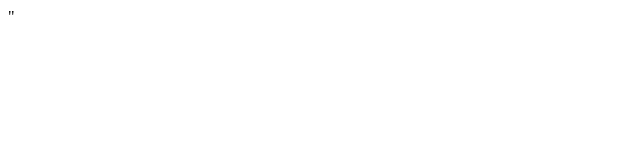
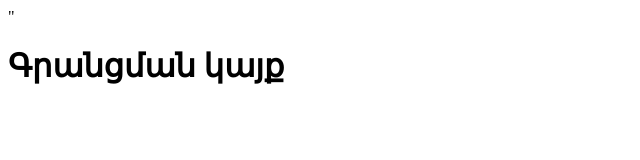
Before and after one commit to martinproject1/input.github.io, a plain HTML site: page index.html in a window 1280 px wide. Shown: the whole page, without its empty margins (0-640 px from the left). Drawn offline with Linux system fonts and the light colour scheme.

Commit message:
index.html

```diff
--- a/index.html
+++ b/index.html
@@ -5,7 +5,7 @@
     <link rel="stylesheet" href="style.css" />
   </head>
   <body>
-
+    <h1>Գրանցման կայք</h1>
   </body>
   <script rel="script.js"></script>
 </html>
```
